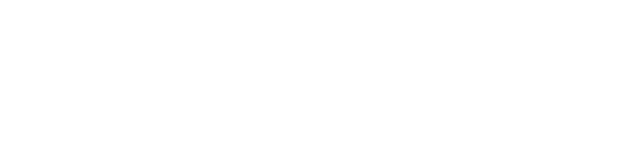
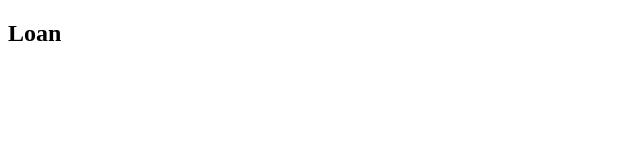
Before and after one commit to Guepo38/TP08_Git, a plain HTML site: page index.html in a window 1280 px wide. Shown: the full height of the page, 0-640 px from the left. Drawn offline with Linux system fonts and the light colour scheme.

Commit message:
Ajout titre h2

```diff
--- a/index.html
+++ b/index.html
@@ -6,6 +6,6 @@
 
   </head>
   <body>
-
+    <h2>Loan</h2>
   </body>
 </html>
```
